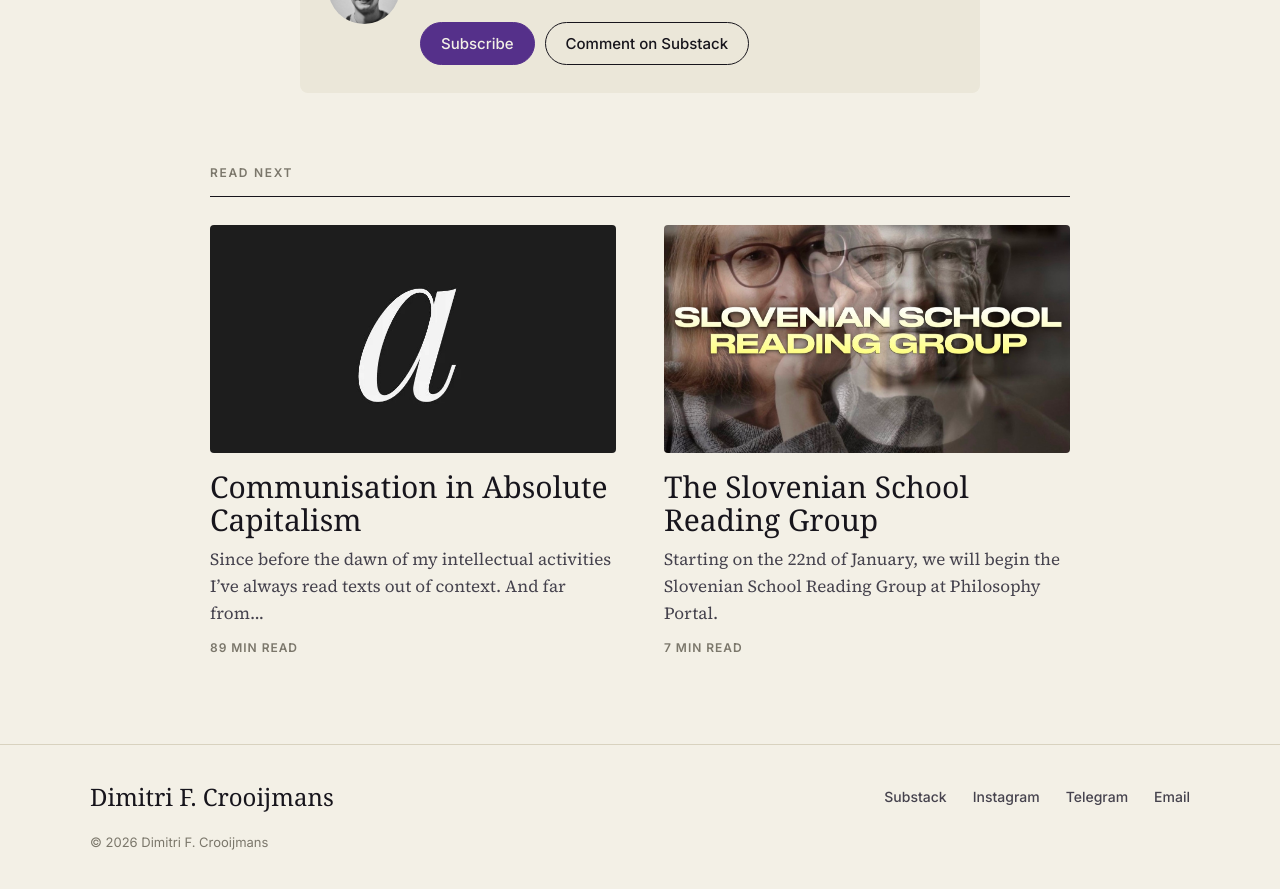
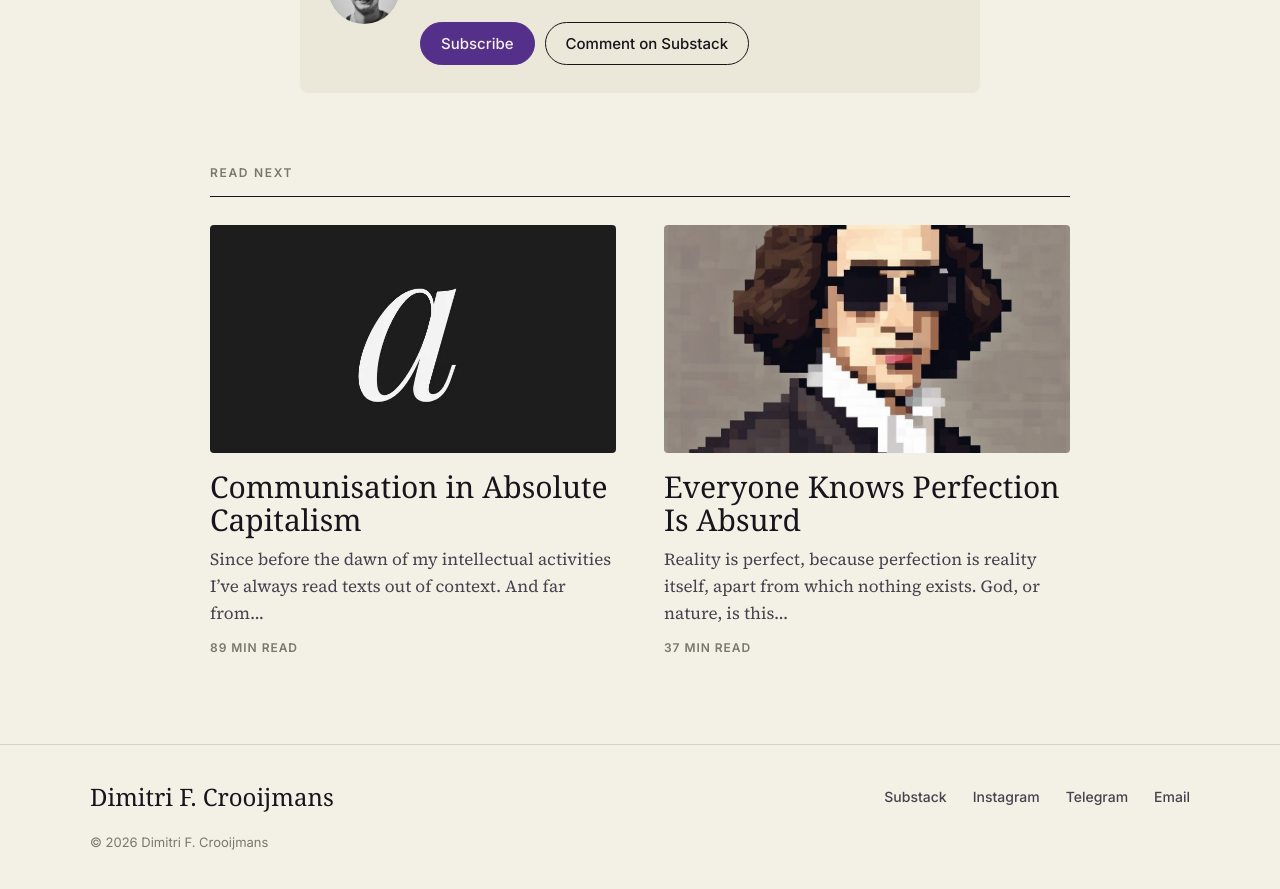
Before and after one commit to dialectmaterial/dialectmaterial.github.io, a Jekyll site: the page built from _posts/2026-01-22-the-parallax-view.md, in a window 1280 px wide and 900 px high, scrolled down 6406 px. Shown: the top 889 px of the window. Built offline with Jekyll 4.4.1, drawn with Linux system fonts in a browser that asks for light colours; some web fonts are replaced.

Commit message:
Move Introduction to The Parallax View to /articles/the-parallax-view/
The old address forwards to the new one. Its Read next now suggests
Everyone Knows Perfection Is Absurd instead of an announcement post.

Co-Authored-By: Claude Opus 5.5 <noreply@anthropic.com>

```diff
--- a/_data/home.yml
+++ b/_data/home.yml
@@ -59,7 +59,7 @@ subscribe_url: https://actualspirit.substack.com/subscribe
 start_here:
   intro: New here? Three essays to begin with.
   essays:
-    - slug: slovenian-school-reading-group
+    - slug: the-parallax-view
       blurb: On dialectical materialism.
     - slug: communisation-in-absolute-capitalism
       blurb: On communism and capital.
--- a/_posts/2026-01-22-slovenian-school-reading-group.md
+++ b/_posts/2026-01-22-the-parallax-view.md
@@ -3,8 +3,8 @@ title: "Introduction to The Parallax View"
 subtitle: "A word"
 description: ""
 date: 2026-01-22
-permalink: /articles/slovenian-school-reading-group/
-related: [communisation-in-absolute-capitalism, the-slovenian-school-reading-group]
+permalink: /articles/the-parallax-view/
+related: [communisation-in-absolute-capitalism, everyone-knows-perfection-is-absurd]
 substack: https://actualspirit.substack.com/p/slovenian-school-reading-group
 image: /assets/images/slovenian-school-reading-group/cover.jpg
 ---
--- /dev/null
+++ b/moved/slovenian-school-reading-group.html
@@ -0,0 +1,6 @@
+---
+# Old address of "Introduction to The Parallax View". Keeps old links working.
+layout: redirect
+permalink: /articles/slovenian-school-reading-group/
+redirect_to: /articles/the-parallax-view/
+---
```
Also changed, not shown: _layouts/redirect.html (added, +14 -0 lines), _posts/2025-01-06-special-announcement-and-to-live.md (+1 -1 lines), _posts/2025-01-16-the-slovenian-school-reading-group.md (+1 -1 lines), _posts/2025-06-27-communisation-in-absolute-capitalism.md (+1 -1 lines).
